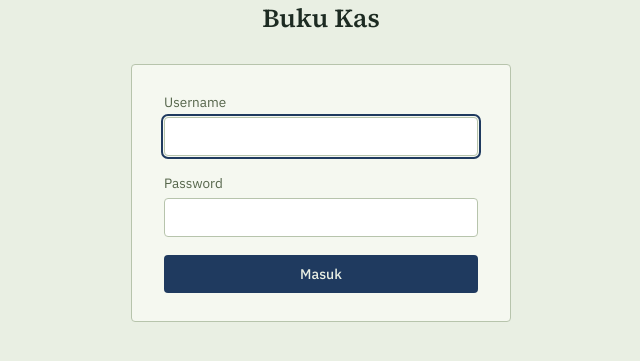
After one commit to dongengkids-wq/akuntansi-perusahaan, a Flask app: page /login in a window 1280 px wide. The commit adds this page. Shown: the top 361 px of the page, without its empty margins (319-959 px from the left). Run offline with Flask 3, Linux system fonts and the light colour scheme.

Commit message:
Tambah fitur login multi-user dengan Flask-Login dan password hashing

```diff
--- a/app.py
+++ b/app.py
@@ -4,11 +4,61 @@ from config import Config
 from datetime import date
 import calendar
 import uuid
+from flask_login import LoginManager, UserMixin, login_user, logout_user, login_required, current_user
+from werkzeug.security import check_password_hash
 
 app = Flask(__name__)
 app.config.from_object(Config)
 
 supabase = create_client(app.config["SUPABASE_URL"], app.config["SUPABASE_KEY"])
+
+login_manager = LoginManager()
+login_manager.init_app(app)
+login_manager.login_view = "login"
+
+
+class User(UserMixin):
+    def __init__(self, id, username, nama):
+        self.id = id
+        self.username = username
+        self.nama = nama
+
+
+@login_manager.user_loader
+def load_user(user_id):
+    data = supabase.table("users").select("*").eq("id", user_id).single().execute().data
+    if data:
+        return User(data["id"], data["username"], data.get("nama"))
+    return None
+
+
+@app.route("/login", methods=["GET", "POST"])
+def login():
+    if current_user.is_authenticated:
+        return redirect(url_for("dashboard"))
+
+    if request.method == "POST":
+        username = request.form["username"]
+        password = request.form["password"]
+        data = supabase.table("users").select("*").eq("username", username).execute().data
+        if data and check_password_hash(data[0]["password_hash"], password):
+            user = User(data[0]["id"], data[0]["username"], data[0].get("nama"))
+            login_user(user)
+            flash("Berhasil login.", "success")
+            next_page = request.args.get("next")
+            return redirect(next_page or url_for("dashboard"))
+        flash("Username atau password salah.", "error")
+
+    return render_template("login.html")
+
+
+@app.route("/logout")
+@login_required
+def logout():
+    logout_user()
+    flash("Berhasil logout.", "success")
+    return redirect(url_for("login"))
+
 
 def get_bulan_terakhir(n=6):
     bulan_list = []
@@ -23,9 +73,10 @@ def get_bulan_terakhir(n=6):
     bulan_list.reverse()
     return bulan_list
 
+
 @app.route("/")
+@login_required
 def dashboard():
-    # Hitung total masuk, keluar, dan saldo
     transaksi = supabase.table("transaksi").select("*").order("tanggal", desc=True).limit(10).execute().data
     total_masuk = supabase.table("transaksi").select("jumlah").eq("jenis", "masuk").execute().data
     total_keluar = supabase.table("transaksi").select("jumlah").eq("jenis", "keluar").execute().data
@@ -34,7 +85,6 @@ def dashboard():
     sum_keluar = sum(t["jumlah"] for t in total_keluar)
     saldo = sum_masuk - sum_keluar
 
-    # Data untuk chart tren 6 bulan terakhir
     bulan_list = get_bulan_terakhir(6)
     awal = date(bulan_list[0][0], bulan_list[0][1], 1)
     akhir_tahun, akhir_bulan = bulan_list[-1]
@@ -66,27 +116,30 @@ def dashboard():
                            chart_masuk=chart_masuk,
                            chart_keluar=chart_keluar)
 
-@app.route("/transaksi")
-def list_transaksi():
-    data = supabase.table("transaksi").select("*, kategori(nama)").order("tanggal", desc=True).execute().data
-    return render_template("transaksi/list.html", transaksi=data)
 
 def upload_bukti(file):
-    """Upload file bukti ke Supabase Storage, return URL publik atau None."""
     if not file or file.filename == "":
         return None
-
     ext = file.filename.rsplit(".", 1)[-1].lower()
     nama_file = f"{uuid.uuid4()}.{ext}"
-
     file_bytes = file.read()
     supabase.storage.from_("bukti-transaksi").upload(
         nama_file, file_bytes, {"content-type": file.content_type}
     )
     url = supabase.storage.from_("bukti-transaksi").get_public_url(nama_file)
+    url = url.rstrip("?")
     return url
 
+
+@app.route("/transaksi")
+@login_required
+def list_transaksi():
+    data = supabase.table("transaksi").select("*, kategori(nama)").order("tanggal", desc=True).execute().data
+    return render_template("transaksi/list.html", transaksi=data)
+
+
 @app.route("/transaksi/tambah", methods=["GET", "POST"])
+@login_required
 def tambah_transaksi():
     kategori_list = supabase.table("kategori").select("*").execute().data
 
@@ -107,7 +160,9 @@ def tambah_transaksi():
 
     return render_template("transaksi/form.html", kategori_list=kategori_list)
 
+
 @app.route("/transaksi/edit/<int:id>", methods=["GET", "POST"])
+@login_required
 def edit_transaksi(id):
     kategori_list = supabase.table("kategori").select("*").execute().data
 
@@ -131,21 +186,37 @@ def edit_transaksi(id):
     data = supabase.table("transaksi").select("*").eq("id", id).single().execute().data
     return render_template("transaksi/form.html", kategori_list=kategori_list, transaksi=data)
 
+
 @app.route("/transaksi/hapus/<int:id>", methods=["POST"])
+@login_required
 def hapus_transaksi(id):
     supabase.table("transaksi").delete().eq("id", id).execute()
     flash("Transaksi berhasil dihapus.", "success")
     return redirect(url_for("list_transaksi"))
 
-import calendar
+
+@app.route("/kategori", methods=["GET", "POST"])
+@login_required
+def kategori():
+    if request.method == "POST":
+        supabase.table("kategori").insert({
+            "nama": request.form["nama"],
+            "jenis": request.form["jenis"],
+        }).execute()
+        return redirect(url_for("kategori"))
+
+    data = supabase.table("kategori").select("*").execute().data
+    return render_template("kategori/list.html", kategori=data)
+
 
 @app.route("/laporan")
+@login_required
 def laporan():
-    bulan = request.args.get("bulan")  # format: YYYY-MM
+    bulan = request.args.get("bulan")
     query = supabase.table("transaksi").select("*, kategori(nama)")
     if bulan:
         tahun, bln = map(int, bulan.split("-"))
-        hari_terakhir = calendar.monthrange(tahun, bln)[1]  # jumlah hari yg benar di bulan itu
+        hari_terakhir = calendar.monthrange(tahun, bln)[1]
         query = query.gte("tanggal", f"{bulan}-01").lte("tanggal", f"{bulan}-{hari_terakhir:02d}")
     transaksi = query.order("tanggal").execute().data
 
@@ -164,17 +235,6 @@ def laporan():
                            total_keluar=total_keluar,
                            bulan=bulan)
 
-@app.route("/kategori", methods=["GET", "POST"])
-def kategori():
-    if request.method == "POST":
-        supabase.table("kategori").insert({
-            "nama": request.form["nama"],
-            "jenis": request.form["jenis"],
-        }).execute()
-        return redirect(url_for("kategori"))
-
-    data = supabase.table("kategori").select("*").execute().data
-    return render_template("kategori/list.html", kategori=data)
 
 if __name__ == "__main__":
     app.run(debug=True)
--- a/static/css/style.css
+++ b/static/css/style.css
@@ -75,6 +75,28 @@ body {
     background: rgba(255,255,255,0.06);
     border-left-color: var(--accent-masuk);
 }
+
+.sidebar-footer {
+    margin-top: auto;
+    padding-top: 16px;
+    border-top: 1px solid rgba(255,255,255,0.08);
+    display: flex;
+    flex-direction: column;
+    gap: 6px;
+}
+
+.sidebar-user {
+    font-size: 13.5px;
+    color: var(--sidebar-text);
+}
+
+.sidebar-footer a {
+    font-size: 13px;
+    color: var(--sidebar-muted);
+    text-decoration: none;
+}
+
+.sidebar-footer a:hover { color: var(--sidebar-text); }
 
 .content {
     flex: 1;
--- a/templates/base.html
+++ b/templates/base.html
@@ -19,6 +19,10 @@
                 <a href="{{ url_for('kategori') }}" class="{{ 'active' if request.path == url_for('kategori') else '' }}">Kategori</a>
                 <a href="{{ url_for('laporan') }}" class="{{ 'active' if request.path == url_for('laporan') else '' }}">Laporan</a>
             </nav>
+            <div class="sidebar-footer">
+                <span class="sidebar-user">{{ current_user.nama or current_user.username }}</span>
+                <a href="{{ url_for('logout') }}">Keluar</a>
+            </div>
         </aside>
         <main class="content">
             {% with messages = get_flashed_messages(with_categories=true) %}
--- /dev/null
+++ b/templates/login.html
@@ -0,0 +1,40 @@
+<!DOCTYPE html>
+<html lang="id">
+<head>
+    <meta charset="UTF-8">
+    <meta name="viewport" content="width=device-width, initial-scale=1.0">
+    <title>Masuk - Buku Kas</title>
+    <link rel="preconnect" href="https://fonts.googleapis.com">
+    <link rel="preconnect" href="https://fonts.gstatic.com" crossorigin>
+    <link href="https://fonts.googleapis.com/css2?family=Source+Serif+4:wght@600;700&family=IBM+Plex+Sans:wght@400;500;600&display=swap" rel="stylesheet">
+    <link rel="stylesheet" href="{{ url_for('static', filename='css/style.css') }}">
+    <style>
+        body { display: flex; align-items: center; justify-content: center; background-image: none; }
+        .login-box { width: 100%; max-width: 380px; }
+        .login-brand { font-family: 'Source Serif 4', serif; font-size: 26px; font-weight: 600; text-align: center; margin-bottom: 28px; color: var(--ink); }
+    </style>
+</head>
+<body>
+    <div class="login-box">
+        <div class="login-brand">Buku Kas</div>
+        <div class="form-card" style="max-width: none;">
+            {% with messages = get_flashed_messages(with_categories=true) %}
+                {% for category, msg in messages %}
+                    <div class="flash flash-{{ category }}">{{ msg }}</div>
+                {% endfor %}
+            {% endwith %}
+            <form method="POST">
+                <div class="field">
+                    <label for="username">Username</label>
+                    <input type="text" id="username" name="username" required autofocus>
+                </div>
+                <div class="field">
+                    <label for="password">Password</label>
+                    <input type="password" id="password" name="password" required>
+                </div>
+                <button type="submit" class="btn" style="width: 100%;">Masuk</button>
+            </form>
+        </div>
+    </div>
+</body>
+</html>
```
Also changed, not shown: create_admin.py (added, +18 -0 lines).
